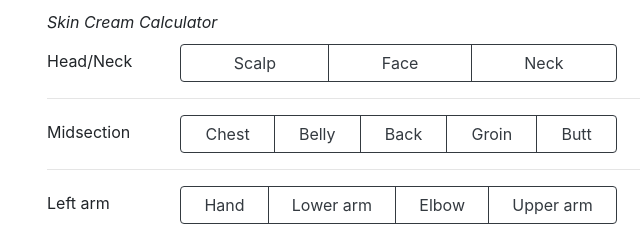
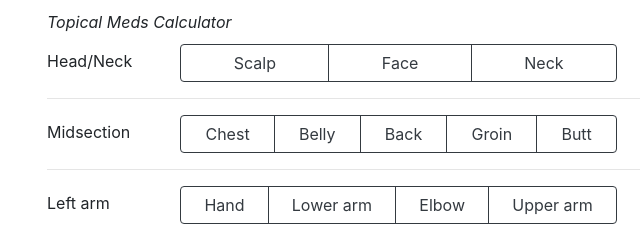
Before and after one commit to marwahaha/skin-cream-calc, a plain HTML site: page index.html in a window 1280 px wide. Shown: the top 237 px of the page, 208-848 px from the left. Drawn offline with Linux system fonts and the light colour scheme.

Commit message:
Update name

```diff
--- a/index.html
+++ b/index.html
@@ -2,7 +2,7 @@
 <html>
 
 <head>
-    <title>Skin Cream Calculator</title>
+    <title>Topical Meds Calculator</title>
     <meta name="viewport" content="width=device-width, initial-scale=1, user-scalable=no">
     <meta charset="UTF-8">
     <style>
@@ -340,7 +340,7 @@
         <div class="row">
             <div class="col">
                 <div class="title">
-                    Skin Cream Calculator
+                    Topical Meds Calculator
                 </div>
                 <div class="bodyregion row" data-bodyregion="headneck">
                     <div class="bodyregiontext col col-12 col-md-2">Head/Neck</div>
```
